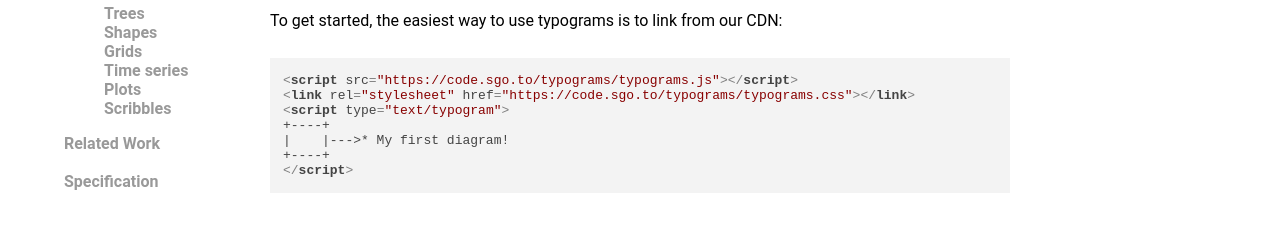
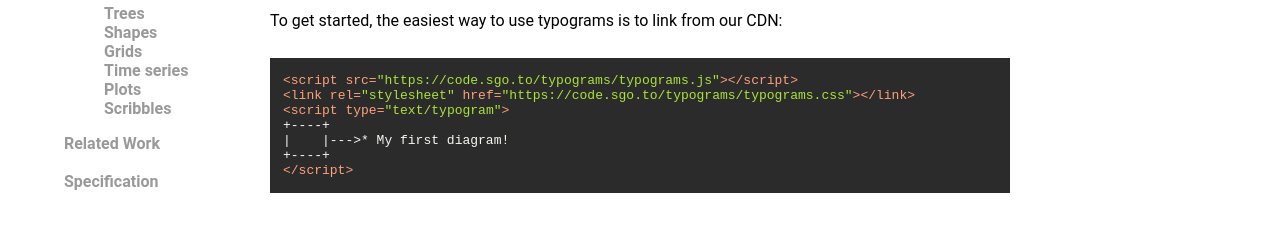
Before and after one commit to google/typograms, a plain HTML site: page index.html in a window 1280 px wide. Shown: the part 419-652 px from the top of the page. Drawn offline with nearby package versions, Linux system fonts and the light colour scheme; a web font is replaced by a local one.

Commit message:
Use a different theme for the syntax highlighting

```diff
--- a/index.html
+++ b/index.html
@@ -2,7 +2,7 @@
  <script src="typograms.js"></script>
  <link rel="stylesheet" href="typograms.css"></link>
  <link href="google-sans.css" media="screen" rel="stylesheet" type="text/css">
- <link rel="stylesheet" href="https://cdnjs.cloudflare.com/ajax/libs/highlight.js/11.6.0/styles/default.min.css">
+ <link rel="stylesheet" href="https://cdnjs.cloudflare.com/ajax/libs/highlight.js/11.6.0/styles/a11y-dark.min.css">
  <script src="https://cdnjs.cloudflare.com/ajax/libs/highlight.js/11.6.0/highlight.min.js"></script>
  <style>
    html, body, .header {
```
